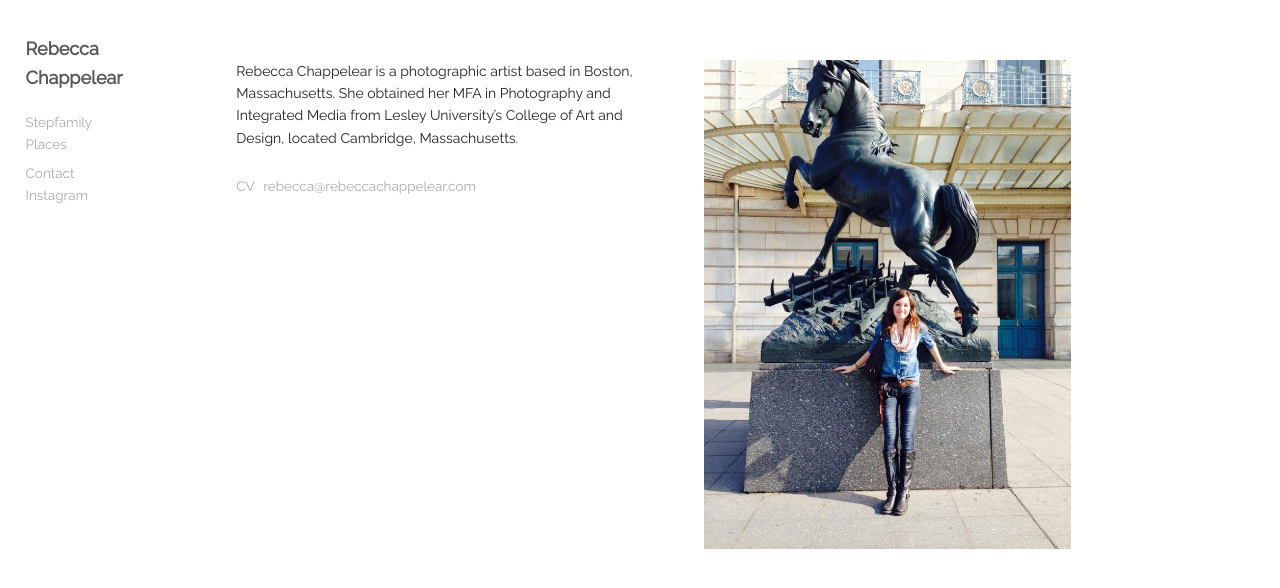
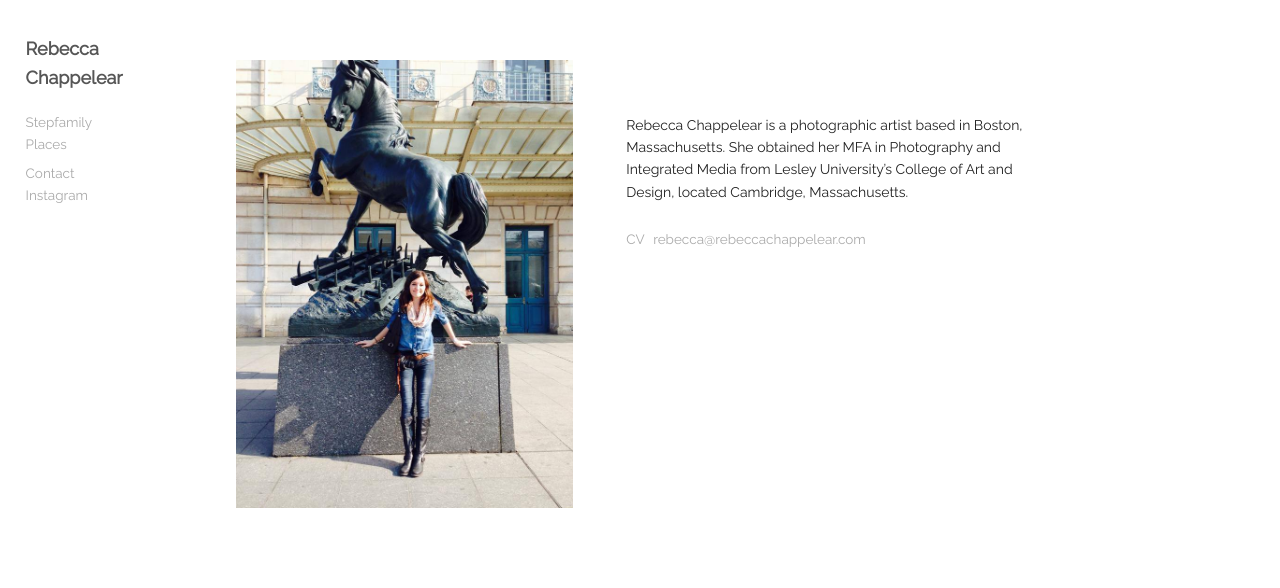
Before and after one commit to rchappelear/rchappelear.github.io, a Jekyll site: the page built from contact.html, in a window 1280 px wide. Shown: the top 588 px of the page. Built offline with Jekyll 4.4.1, drawn with Linux system fonts in a browser that asks for light colours; nearby versions of some CDN libraries.

Commit message:
Added contact styles. Changed contact and image format.

```diff
--- a/contact.html
+++ b/contact.html
@@ -3,12 +3,12 @@ layout: default
 title: About
 ---
 <div class="row">
-  <div class="six columns">
-    <p style="font-size: 14px;">Rebecca Chappelear is a photographic artist based in Boston, Massachusetts. She obtained her MFA in Photography and Integrated Media from Lesley University’s College of Art and Design, located Cambridge, Massachusetts.</p>
+  <div class="five columns">
+    <img src="/images/about.jpg" style="max-width: 95%; height: auto;" />
+  </div>
+  <div class="six columns contactText">
+    <p>Rebecca Chappelear is a photographic artist based in Boston, Massachusetts. She obtained her MFA in Photography and Integrated Media from Lesley University’s College of Art and Design, located Cambridge, Massachusetts.</p>
     <p><a href="/files/rchappelear_2018_CV.pdf" class="aboutLink" target="_blank" style="margin-right: 2%">CV</a><a href="mailto:rebecca@rebeccachappelear.com" class="aboutLink">rebecca@rebeccachappelear.com</a></p>
+  </div>
 
-  </div>
-  <div class="six columns">
-    <img src="/images/about.jpg" style="max-width: 85%; height: auto;" />
-  </div>
 </div>
--- a/css/style.css
+++ b/css/style.css
@@ -76,3 +76,11 @@ li a:hover {
 .galleryContainer {
   margin-top: 1.75%;
 }
+
+.contactText {
+  margin-top: 6%;
+}
+
+.contactText p {
+  font-size: 14px;
+}
```
